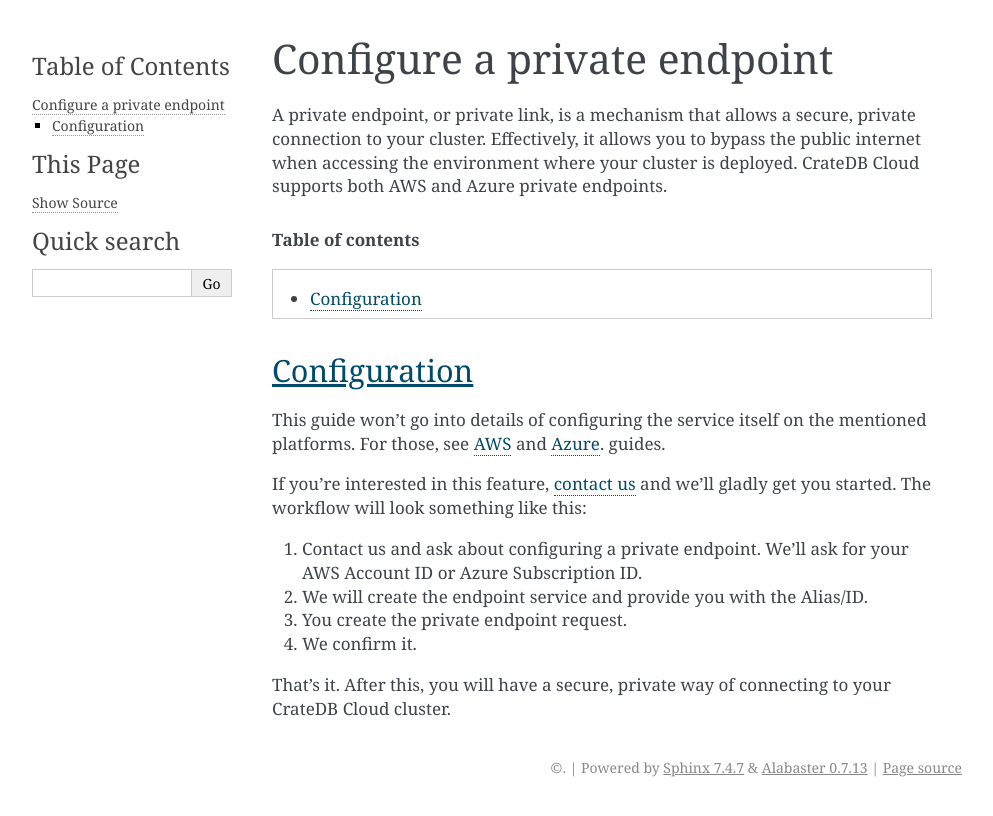
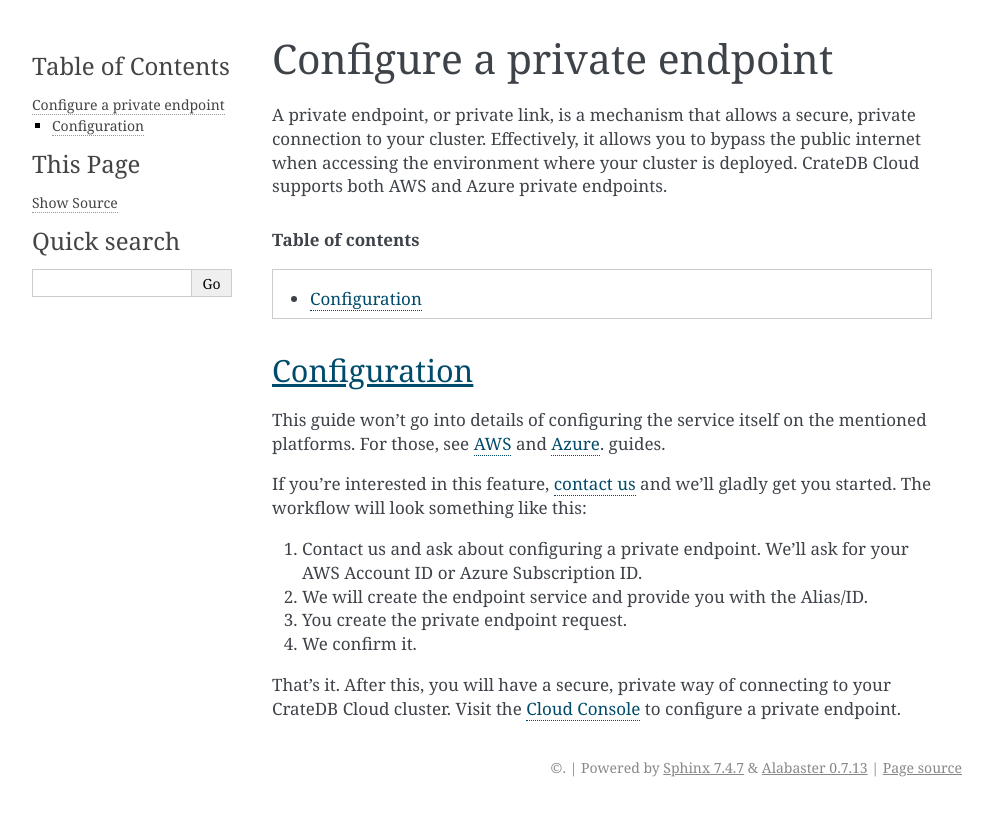
Before and after one commit to crate/cloud-howtos, a Sphinx documentation site: the page built from docs/private-endpoints.rst, in a window 1280 px wide. Shown: the top 816 px of the page, without its empty margins (148-1141 px from the left). Built offline with Sphinx 7.4.7, drawn with Linux system fonts in a browser that asks for light colours.

Commit message:
Added DevMotion CTAs to private endpoints howto

```diff
--- a/docs/private-endpoints.rst
+++ b/docs/private-endpoints.rst
@@ -4,10 +4,10 @@
 Configure a private endpoint
 ============================
 
-A private endpoint, or private link, is a mechanism that allows a secure, private
-connection to your cluster. Effectively, it allows you to bypass the public
-internet when accessing the environment where your cluster is deployed. CrateDB
-Cloud supports both AWS and Azure private endpoints.
+A private endpoint, or private link, is a mechanism that allows a secure,
+private connection to your cluster. Effectively, it allows you to bypass the
+public internet when accessing the environment where your cluster is deployed.
+CrateDB Cloud supports both AWS and Azure private endpoints.
 
 .. rubric:: Table of contents
 
@@ -32,8 +32,10 @@
 4. We confirm it.
 
 That's it. After this, you will have a secure, private way of connecting to
-your CrateDB Cloud cluster.
+your CrateDB Cloud cluster. Visit the `Cloud Console`_ to configure a private
+endpoint.
 
 .. _AWS: https://docs.aws.amazon.com/vpc/latest/privatelink
 .. _Azure: https://learn.microsoft.com/en-us/azure/private-link/
+.. _Cloud Console: https://console.cratedb.cloud/?utm_campaign=2022-Q3-WS-Developer-Motion&utm_source=docs
 .. _contact us: https://crate.io/contact
```
